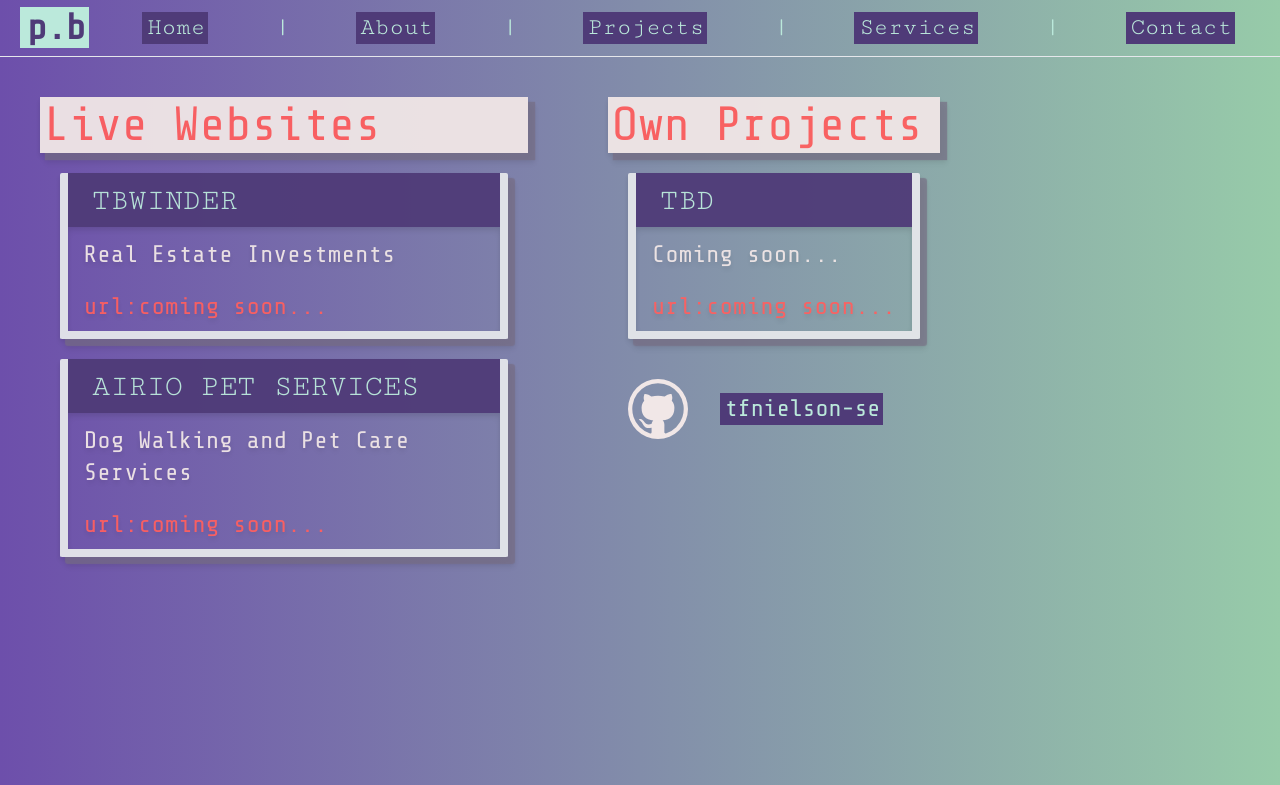
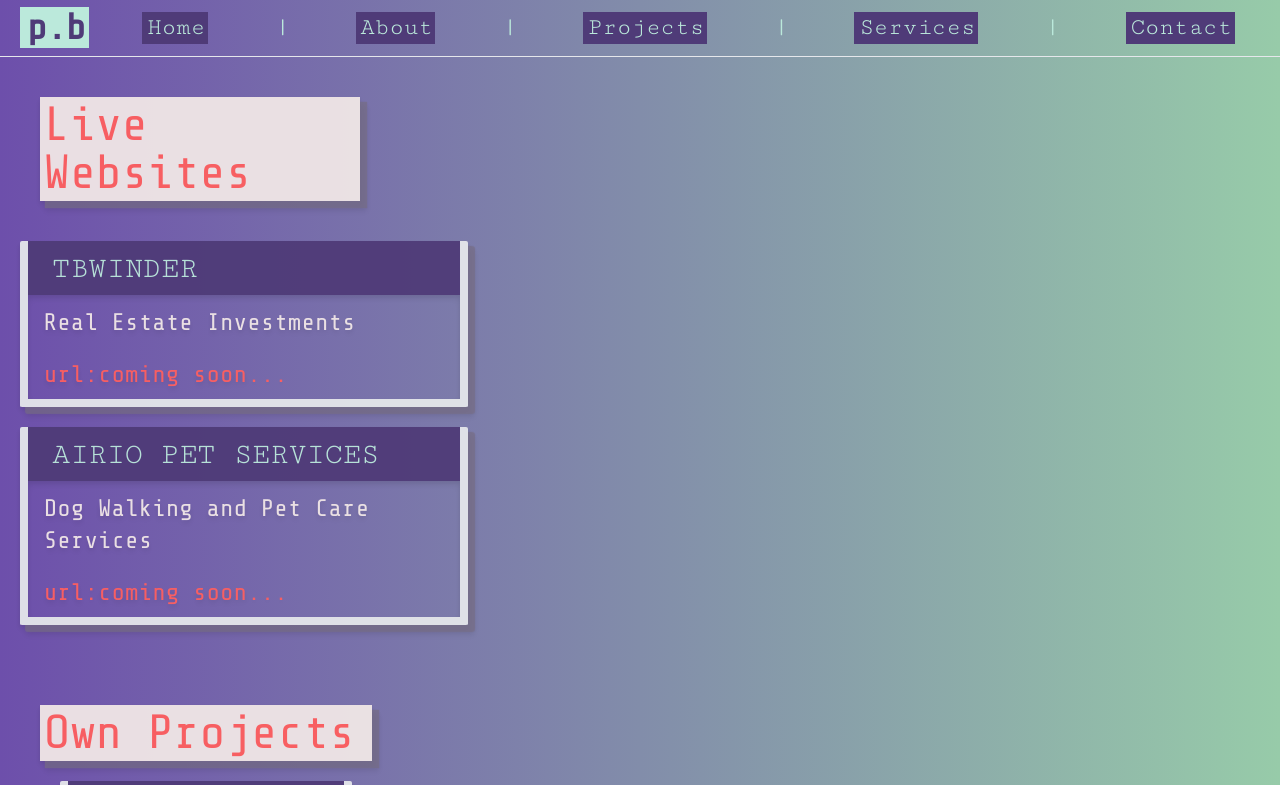
Before and after one commit to tfnielson-se/point-break, a Next.js app: page /projects in a window 1280 px wide. Shown: the top 785 px of the page. Built offline with nearby package versions, Linux system fonts and the light colour scheme.

Commit message:
eod redeploy

```diff
--- a/pages/projects/index.js
+++ b/pages/projects/index.js
@@ -25,17 +25,19 @@ const Projects = () => {
 				exit={{ opacity: 0, y: 15 }}
 				transition={{ delay: 0.25 }}
 			>
-				<div className="flex flex-wrap">
-					<div className="m-5 lg:m-10">
+                 <div className="m-5 lg:m-10 lg:w-1/4">
 						<p
 							className={`first-color font-third-color text-5xl p-1 bring-up`}
 						>
 							Live Websites
 						</p>
+					</div>
+					<div className="my-10">
 						{items.map((item) => (
 							<ProjectCard key={item.title} title={item.title} body={item.body} />
 						))}
 					</div>
+				<div className="flex flex-wrap">
 					<div className="m-5 lg:m-10">
 						<p
 							className={`first-color font-third-color text-5xl p-1 bring-up`}
```
